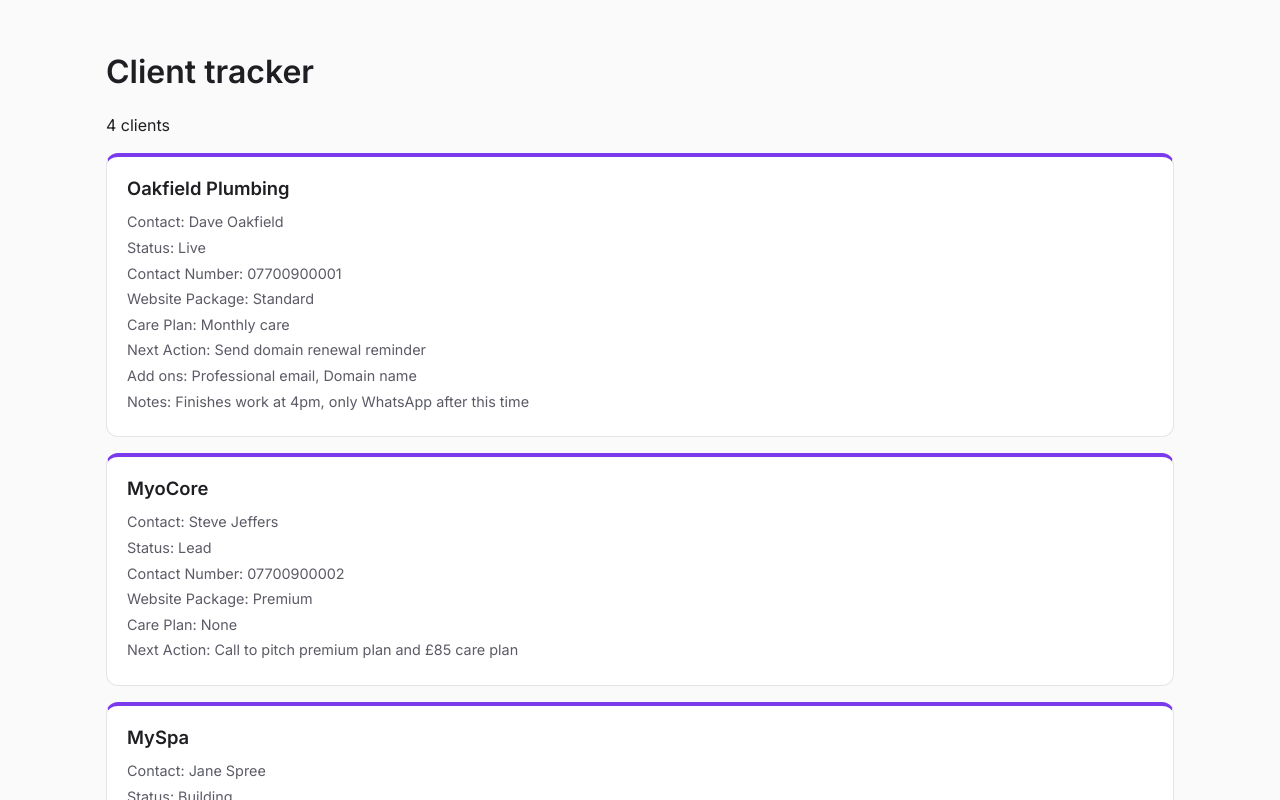
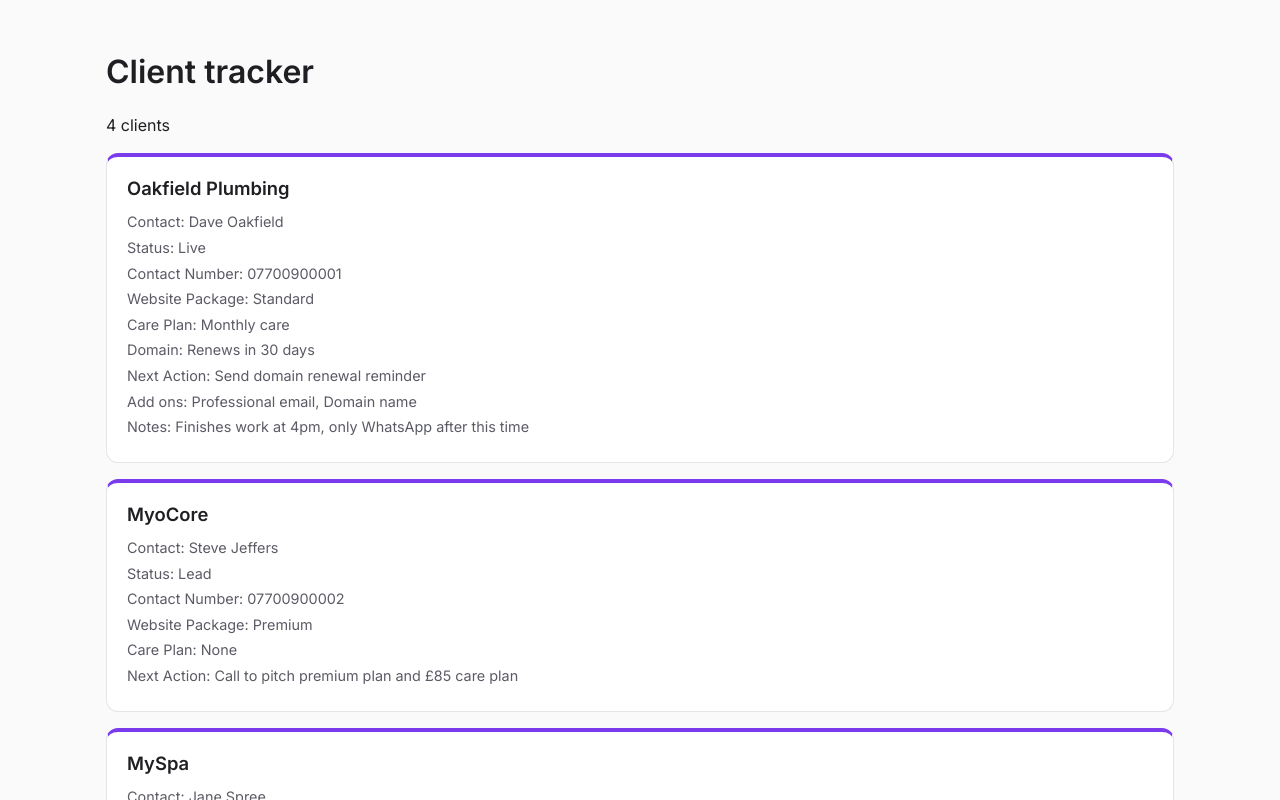
Before and after one commit to SteveJeffs/client-tracker, a React (Vite) app: page / in a window 1280 px wide. Shown: the top 800 px of the page. Built offline with nearby package versions, Linux system fonts and the light colour scheme.

Commit message:
Add renewal wording helper

```diff
--- a/src/components/ClientCard.jsx
+++ b/src/components/ClientCard.jsx
@@ -1,4 +1,6 @@
 import './ClientCard.css'
+import { daysUntil } from '../utils/dates'
+import { renewalLabel } from '../utils/dates'
 
 function ClientCard(props) {
     return (
@@ -10,6 +12,7 @@ function ClientCard(props) {
             <p>Contact Number: {props.client.contactNumber}</p>
             <p>Website Package: {props.client.websitePackage}</p>
             <p>Care Plan: {props.client.carePlanTier}</p>
+            {props.client.domainRenewalDate && <p>Domain: {renewalLabel(props.client.domainRenewalDate)}</p>}
             <p>Next Action: {props.client.nextAction}</p>
             {props.client.addOns.length > 0 && <p>Add ons: {props.client.addOns.join(', ')}</p>}
             {props.client.notes && <p>Notes: {props.client.notes}</p>}
--- /dev/null
+++ b/src/utils/dates.js
@@ -0,0 +1,24 @@
+const MS_PER_DAY = 1000 * 60 * 60 * 24
+
+export function daysUntil(dateString) {
+    const today = new Date()
+    today.setHours(0,0,0,0)
+
+    const target = new Date(dateString + 'T00:00:00')
+
+    const difference = target - today
+    return Math.round(difference / MS_PER_DAY)
+}
+
+export function renewalLabel(dataString) {
+    const days = daysUntil(dataString)
+    if (days < 0) {
+        return `Overdue by ${Math.abs(days)} days`
+    }
+
+    if (days === 0) {
+        return `Renews today`
+    }
+
+    return `Renews in ${days} days`
+}
```
